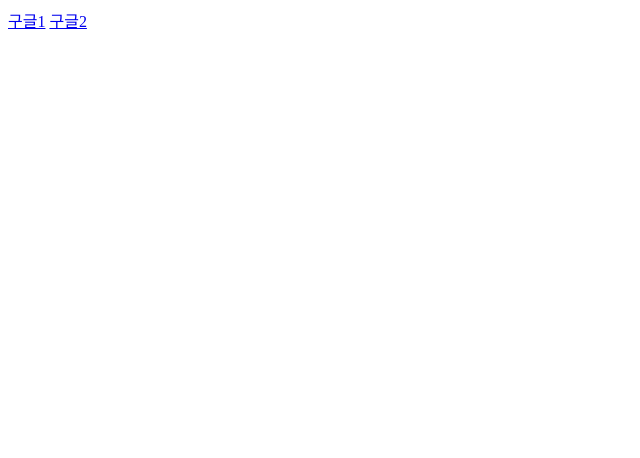
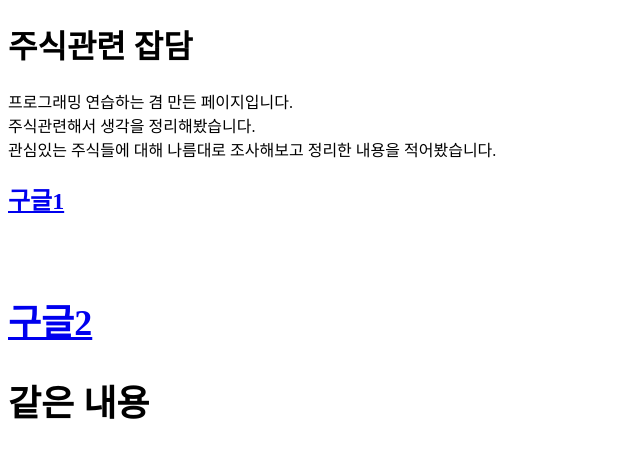
Before and after one commit to joyongju-ai/-, a plain HTML site: page index.html in a window 1280 px wide. Shown: the whole page, without its empty margins (0-640 px from the left). Drawn offline with Linux system fonts and the light colour scheme.

Commit message:
Update index.html

```diff
--- a/index.html
+++ b/index.html
@@ -4,7 +4,12 @@
     <meta charset="utf-8">
   </head>
   <body>
-    <a href="css-ver1.html">구글1</a>
-    <a href="css-ver2.html">구글2</a>
+    <h1>주식관련 잡담</h1>
+    프로그래밍 연습하는 겸 만든 페이지입니다.<br>
+    주식관련해서 생각을 정리해봤습니다.<br>
+    관심있는 주식들에 대해 나름대로 조사해보고 정리한 내용을 적어봤습니다.<br>
+
+    <a href="css-ver1.html"><h2>구글1<h2></a><br>
+    <a href="css-ver2.html"><h2>구글2<h2></a>같은 내용
   </body>
 </html>
```
